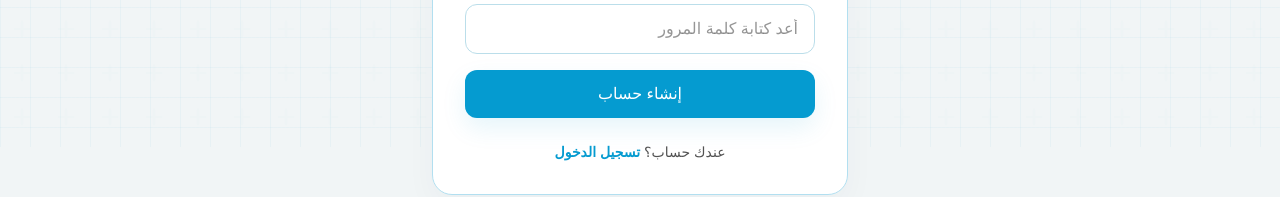
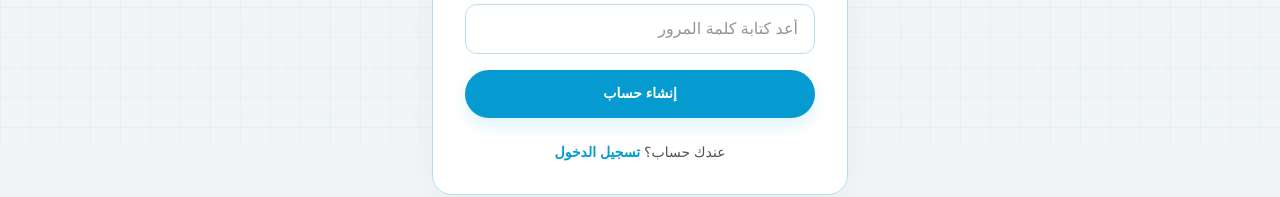
Before and after one commit to joseph2202/thanaya-dental-redesign, a Next.js app in the folder frontend/: page /register in a window 1280 px wide. Shown: the part 653-850 px from the top of the page. Built offline with nearby package versions, Linux system fonts and the light colour scheme; a small style sheet from the web is missing.

Commit message:
style(buttons): consistent controls across storefront

```diff
--- a/frontend/src/app/register/page.tsx
+++ b/frontend/src/app/register/page.tsx
@@ -119,7 +119,7 @@ export default function RegisterPage() {
             <button
               type="submit"
               disabled={loading}
-              className="w-full bg-brand text-white rounded-xl py-3 font-bold shadow-[0_10px_24px_#079dca1a] hover:bg-brand-dark transition disabled:opacity-50"
+              className="site-btn site-btn-primary w-full"
             >
               {loading ? 'جاري إنشاء الحساب...' : 'إنشاء حساب'}
             </button>
```
